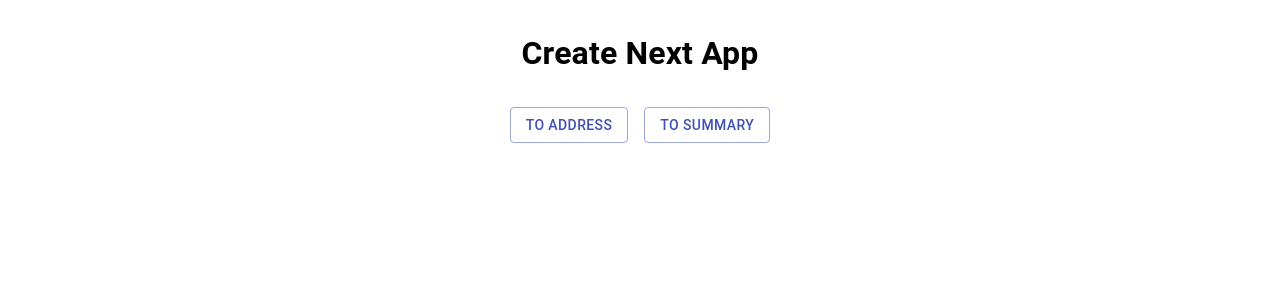
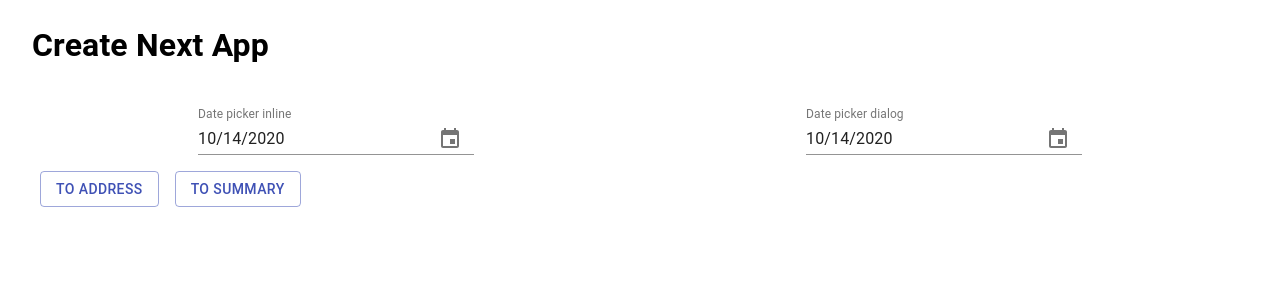
Before and after one commit to leonbohdan/nextjs-app, a Next.js app: page / in a window 1280 px wide. Shown: the top 300 px of the page. Built offline with nearby package versions, Linux system fonts and the light colour scheme.

Commit message:
form to first page and google map to last page were added

```diff
--- a/package.json
+++ b/package.json
@@ -8,10 +8,15 @@
     "start": "next start"
   },
   "dependencies": {
+    "@date-io/date-fns": "^1.3.13",
     "@material-ui/core": "^4.11.0",
+    "@material-ui/pickers": "^3.2.10",
+    "date-fns": "^2.16.1",
+    "formik": "^2.2.0",
     "next": "9.5.5",
     "react": "16.14.0",
     "react-dom": "16.14.0",
+    "react-google-maps": "^9.4.5",
     "sass": "^1.27.0"
   }
 }
--- a/pages/index.js
+++ b/pages/index.js
@@ -1,13 +1,35 @@
+import 'date-fns';
 import Head from 'next/head';
 import styles from '../styles/Home.module.scss';
 import Link from 'next/link';
 import Button from '@material-ui/core/Button';
-import ButtonGroup from '@material-ui/core/ButtonGroup';
 import Container from '@material-ui/core/Container';
 import Typography from '@material-ui/core/Typography';
 import Box from '@material-ui/core/Box';
+import { useState } from 'react';
+import { Formik } from 'formik';
+
+import Grid from '@material-ui/core/Grid';
+import DateFnsUtils from '@date-io/date-fns';
+import {
+  MuiPickersUtilsProvider,
+  KeyboardTimePicker,
+  KeyboardDatePicker,
+} from '@material-ui/pickers';
 
 export default function Index() {
+  const [selectedFirstDate, setSelectedFirstDate] = useState(new Date());
+  const [selectedSecondDate, setSelectedSecondDate] = useState(new Date());
+  // const [selectedTime, setSelectedTime] = React.useState(new Date("2014-08-18T21:11:54"));
+
+  const firstHandleDateChange = (date) => {
+    setSelectedFirstDate(date);
+  };
+
+  const secondHandleDateChange = (date) => {
+    setSelectedSecondDate(date);
+  };
+
   return (
     <Container>
       <Head>
@@ -15,15 +37,80 @@
         <link rel="icon" href="/favicon.ico" />
       </Head>
 
-      <Box
+      {/* <Box
         display="flex"
         flexDirection="column"
         justifyContent="center"
         alignItems="center"
-      >
+      > */}
         <Typography>
           <h1>Create Next App</h1>
         </Typography>
+
+        {/* <Formik
+          initialValues={{ name: "jared" }}
+          onSubmit={(values, actions) => {
+            setTimeout(() => {
+              alert(JSON.stringify(values, null, 2));
+              actions.setSubmitting(false);
+            }, 1000);
+          }}
+        >
+          {(props) => (
+            <form onSubmit={props.handleSubmit}>
+              <input
+                type="text"
+                onChange={props.handleChange}
+                onBlur={props.handleBlur}
+                value={props.values.name}
+                name="name"
+              />
+              {props.errors.name && (
+                <div id="feedback">{props.errors.name}</div>
+              )}
+              <button type="submit">Submit</button>
+            </form>
+          )}
+        </Formik> */}
+
+        <MuiPickersUtilsProvider utils={DateFnsUtils}>
+          <Grid container justify="space-around">
+            <KeyboardDatePicker
+              disableToolbar
+              variant="inline"
+              format="MM/dd/yyyy"
+              margin="normal"
+              id="date-picker-inline"
+              label="Date picker inline"
+              value={selectedFirstDate}
+              onChange={firstHandleDateChange}
+              KeyboardButtonProps={{
+                "aria-label": "change date",
+              }}
+            />
+            <KeyboardDatePicker
+              margin="normal"
+              id="date-picker-dialog"
+              label="Date picker dialog"
+              format="MM/dd/yyyy"
+              value={selectedSecondDate}
+              onChange={secondHandleDateChange}
+              KeyboardButtonProps={{
+                "aria-label": "change date",
+              }}
+            />
+            {/* <KeyboardTimePicker
+              margin="normal"
+              id="time-picker"
+              label="Time picker"
+              value={selectedTime}
+              onChange={handleDateChange}
+              KeyboardButtonProps={{
+                "aria-label": "change time",
+              }}
+            /> */}
+          </Grid>
+        </MuiPickersUtilsProvider>
 
         <Box display="flex" flexDirection="row">
           <Box p={1}>
@@ -42,7 +129,7 @@
             </Link>
           </Box>
         </Box>
-      </Box>
+      {/* </Box> */}
     </Container>
   );
 }
```
Also changed, not shown: pages/address.js (+38 -1 lines), pages/summary.js (+38 -3 lines), 1 other file (tests, documents, lock files or other folders).
